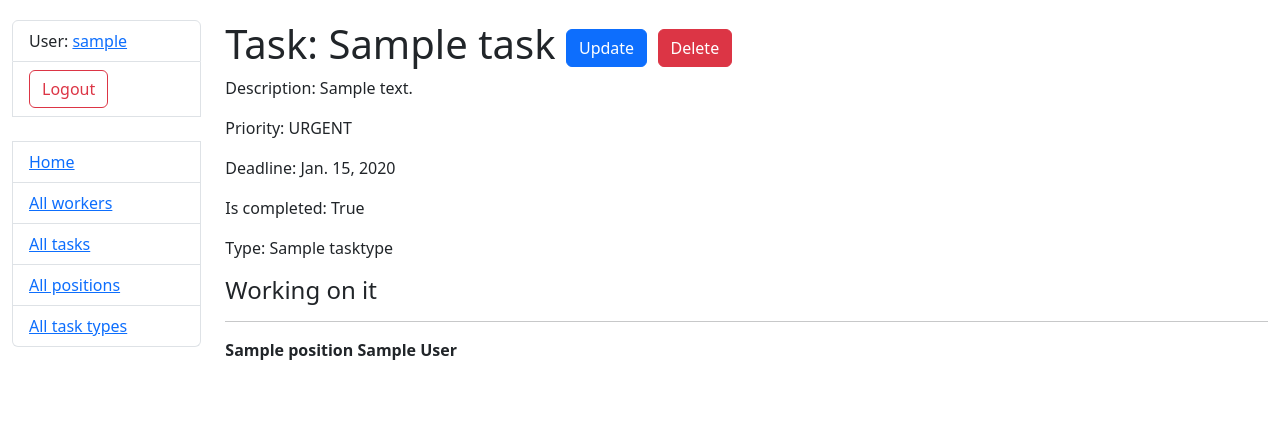
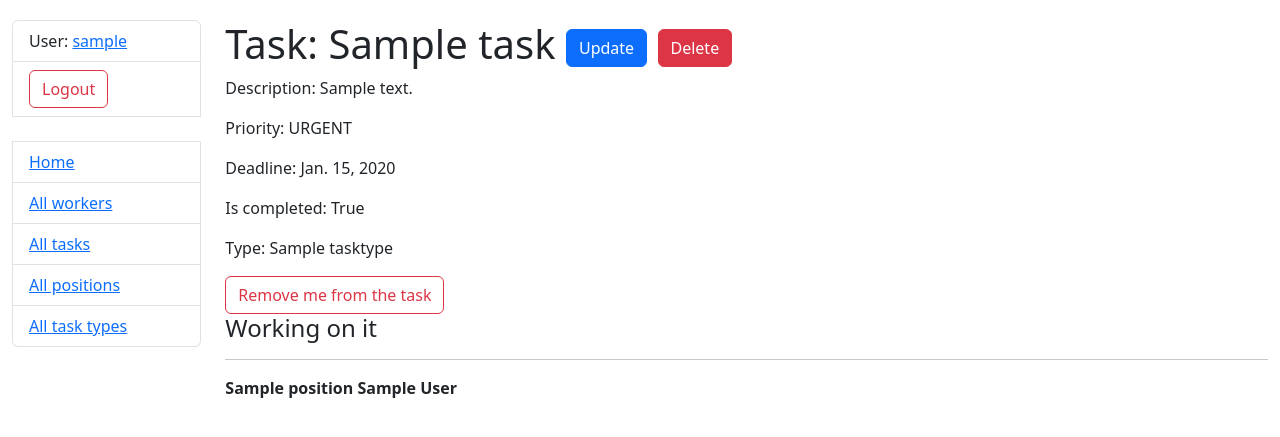
Before and after one commit to Meksim-fesh/it-company-task-manager, a Django app: page /tasks/1/ in a window 1280 px wide. Shown: the top 437 px of the page. Run offline with Django 5.2, Linux system fonts and the light colour scheme; a user stored in the database is signed in; tables that the repository leaves empty hold one stand-in row (values such as "Sample post").

Commit message:
Add an option to assign and remove an authenticated user via a task detail page

```diff
--- a/task_manager/urls.py
+++ b/task_manager/urls.py
@@ -99,6 +99,11 @@ urlpatterns = [
         views.TaskDeleteView.as_view(),
         name="task-delete",
     ),
+    path(
+        "tasks/<int:pk>/toggle-assign/",
+        views.toggle_assign_to_task,
+        name="toggle-task-assign",
+    ),
 ]
 
 app_name = "task_manager"
--- a/task_manager/views.py
+++ b/task_manager/views.py
@@ -1,4 +1,4 @@
-from django.http import HttpRequest, HttpResponse
+from django.http import HttpRequest, HttpResponse, HttpResponseRedirect
 from django.shortcuts import render
 from django.urls import reverse_lazy
 from django.views import generic
@@ -138,3 +138,16 @@ class TaskUpdateView(LoginRequiredMixin, generic.UpdateView):
 class TaskDeleteView(LoginRequiredMixin, generic.DeleteView):
     model = Task
     success_url = reverse_lazy("task_manager:task-list")
+
+
+@login_required
+def toggle_assign_to_task(request, pk):
+    worker = Worker.objects.get(id=request.user.id)
+
+    if (Task.objects.get(id=pk) in worker.tasks.all()):
+        worker.tasks.remove(pk)
+    else:
+        worker.tasks.add(pk)
+    return HttpResponseRedirect(
+        reverse_lazy("task_manager:task-detail", args=[pk])
+    )
--- a/templates/task_manager/task_detail.html
+++ b/templates/task_manager/task_detail.html
@@ -19,6 +19,16 @@
   <p>Type: {{ task.task_type }}</p>
 
   <div class="ml-3">
+
+    {% if task in user.tasks.all %}
+      <a href="{% url 'task_manager:toggle-task-assign' pk=task.id %}" class="btn btn-outline-danger">
+        Remove me from the task
+      </a>
+    {% else %}
+      <a href="{% url 'task_manager:toggle-task-assign' pk=task.id %}" class="btn btn-outline-success">
+        Assign me to the task
+      </a>
+    {% endif %}
     <h4>Working on it</h4>
 
     {% for worker in task.assignees.all %}
```
